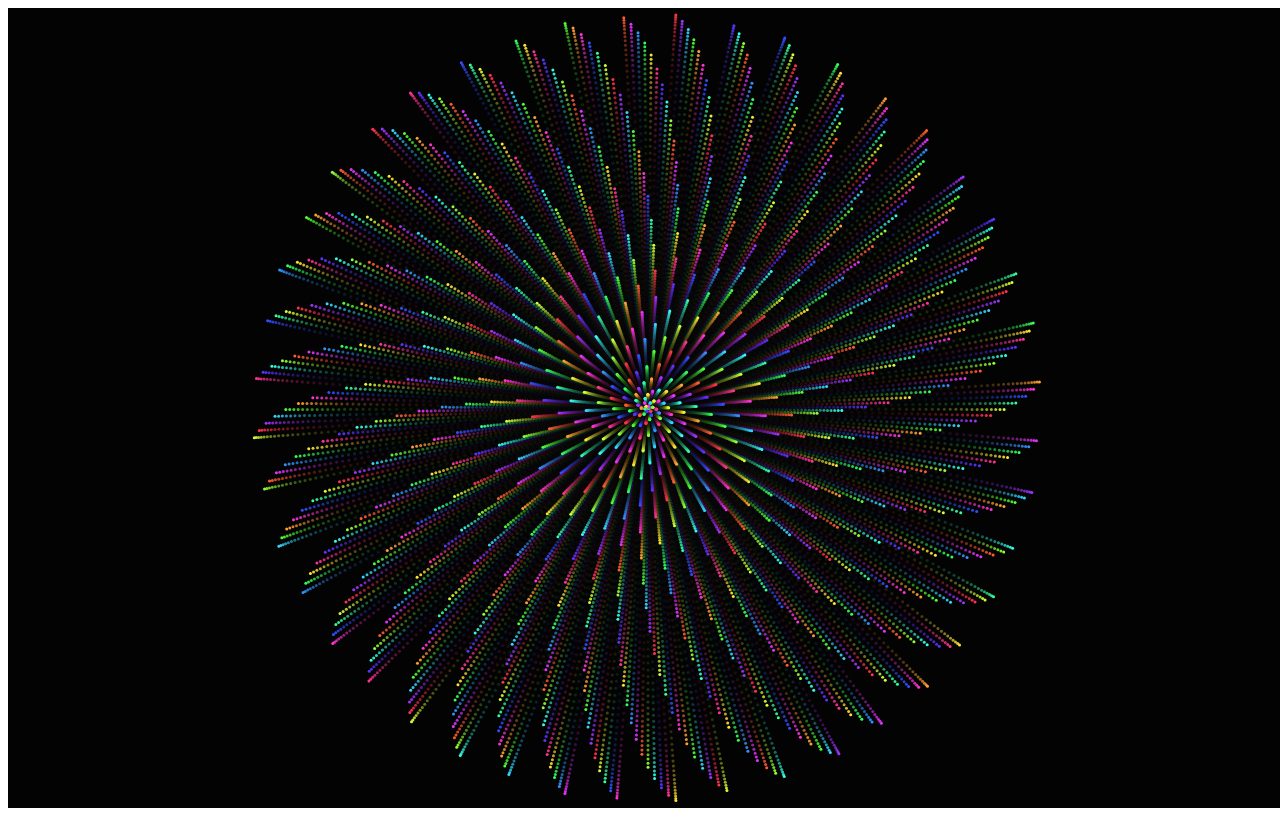
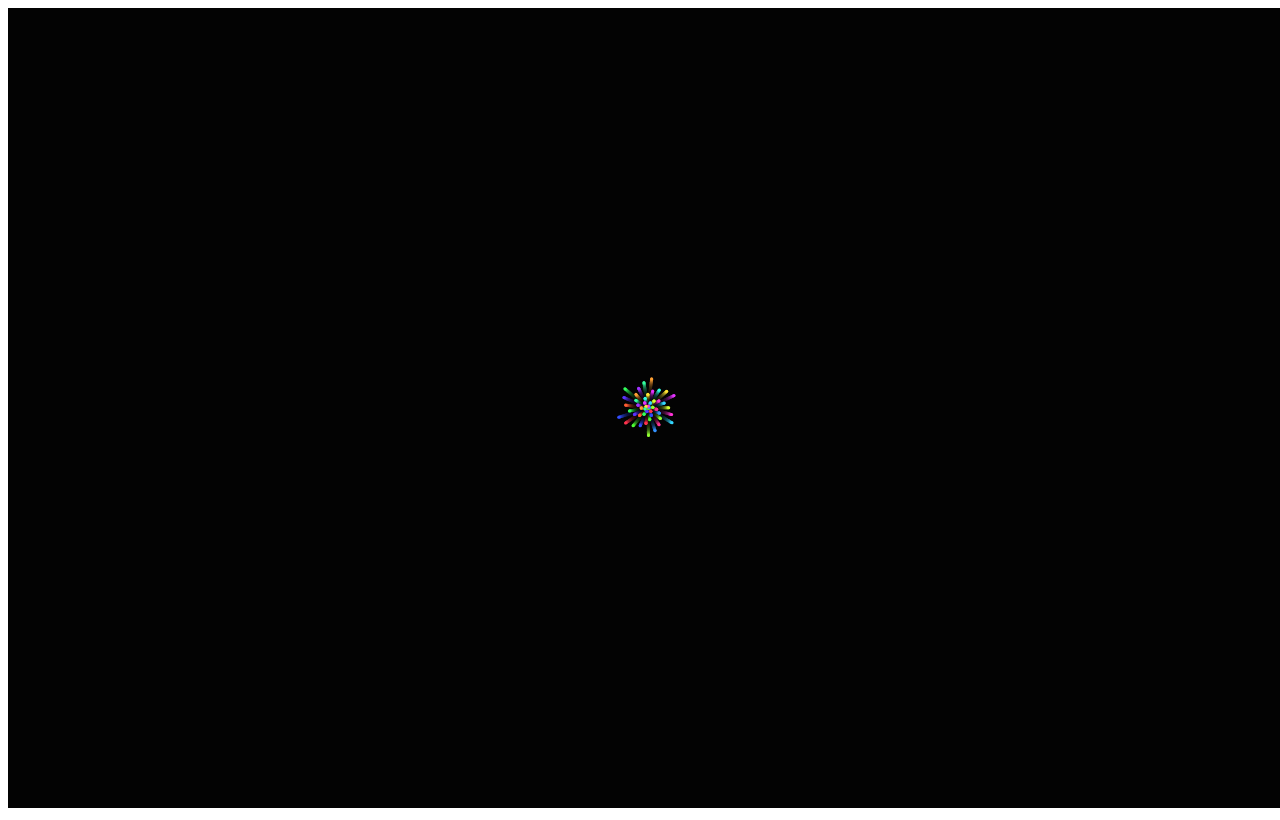
Before and after one commit to ravana69/firework, a plain HTML site: page index.html in a window 1280 px wide. Drawn offline with Linux system fonts and the light colour scheme; animation ran at ten frames a second.

Commit message:
Update index.html

```diff
--- a/index.html
+++ b/index.html
@@ -26,7 +26,7 @@
           $.fillRect(0, 0, c.width, c.height);
           var foo, i, j, r;
           foo = Math.sin(t) * 2 * Math.PI;
-          for (i=0; i<900; ++i) {
+          for (i=0; i<50; ++i) {
             r = 400 * Math.sin(i * foo);
             $.globalCompositeOperation = '';
             $.fillStyle = 'hsla(' + i + 12 + ',100%, 60%,1)';
```
